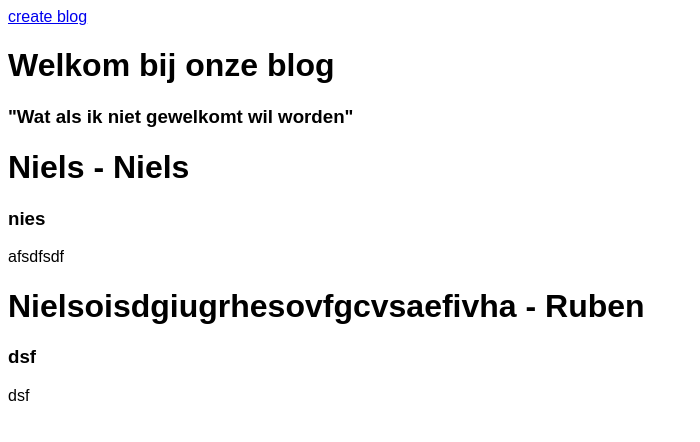
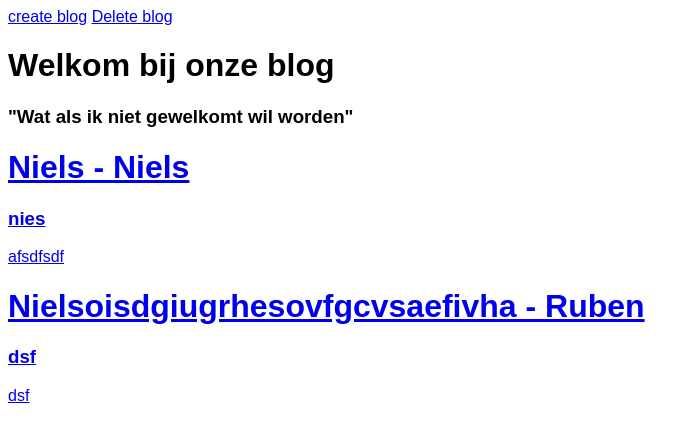
Before and after one commit to 103416/database-blog, a PHP site: page / in a window 1280 px wide. Shown: the top 442 px of the page, without its empty margins (0-700 px from the left). Run offline with PHP 8.4, Linux system fonts and the light colour scheme; data comes from the database, SQL or seed files in the repository; both versions use the stored data as it was after the commit.

Commit message:
read toegevoegd

```diff
--- a/Read/index.php
+++ b/Read/index.php
@@ -1,4 +1,8 @@
 <?php
+
+error_reporting(E_ALL);
+ini_set('display_errors', 1);
+
 try {
     $pdo = new PDO("sqlite:../identifier.sqlite");
 }catch (PDOException $e){echo "Error: ".$e->getMessage();}
--- a/index.php
+++ b/index.php
@@ -28,15 +28,16 @@ $result = $stmt->fetchAll();
 </head>
 <body>
 <a href="./Create">create blog</a>
+<a href="./Delete">Delete blog</a>
 <h1>Welkom bij onze blog</h1>
 
 <h3>"Wat als ik niet gewelkomt wil worden"</h3>
     <?php foreach ($result as $row) { ?>
-<!--    <a href="" class="ding"></a>-->
+    <a href="./Read/index.php?ID=<?= $row['BlogNummer']; ?>" class="ding">
          <h1><?= $row['BlogOnderwerp']. " - " . $row["wie"]?></h1>
         <h3><?= $row["BlogSubTekst"]?></h3>
         <p><?= $row["BlogBody"]?></p>
-
+    </a>
     <?php }?>
 </body>
 </html>
```
Also changed, not shown: identifier.sqlite.
